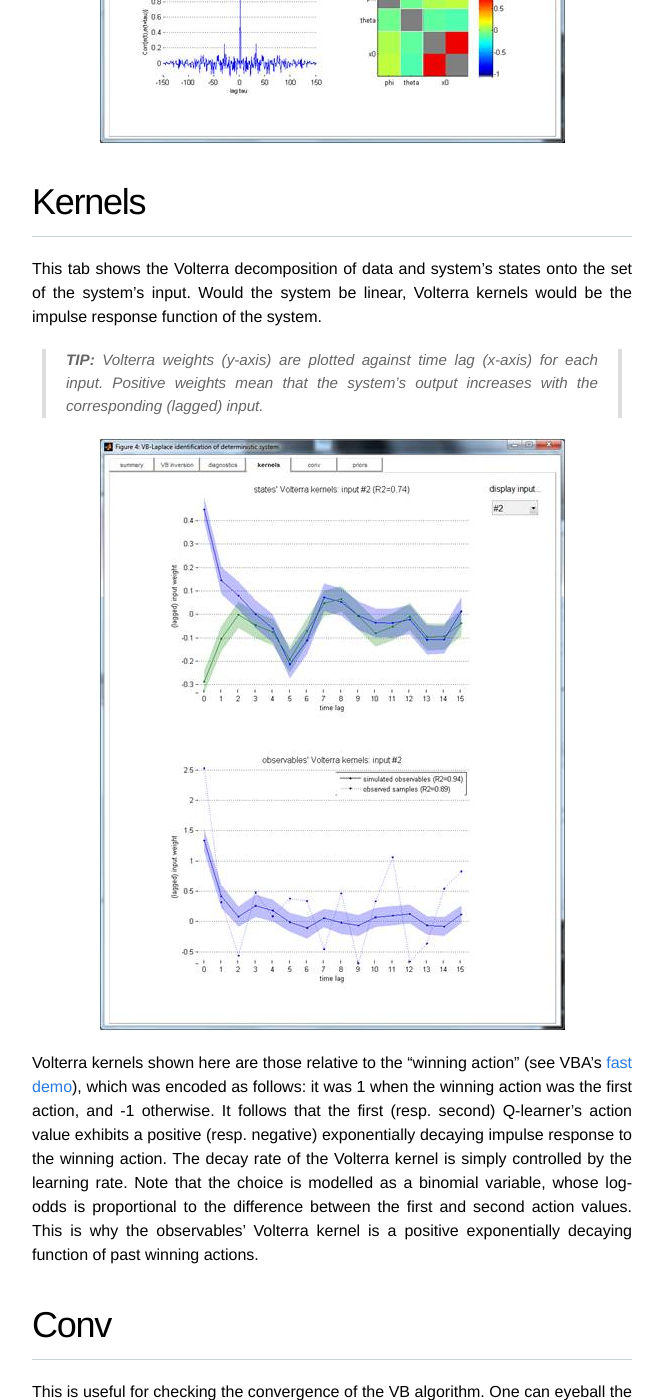
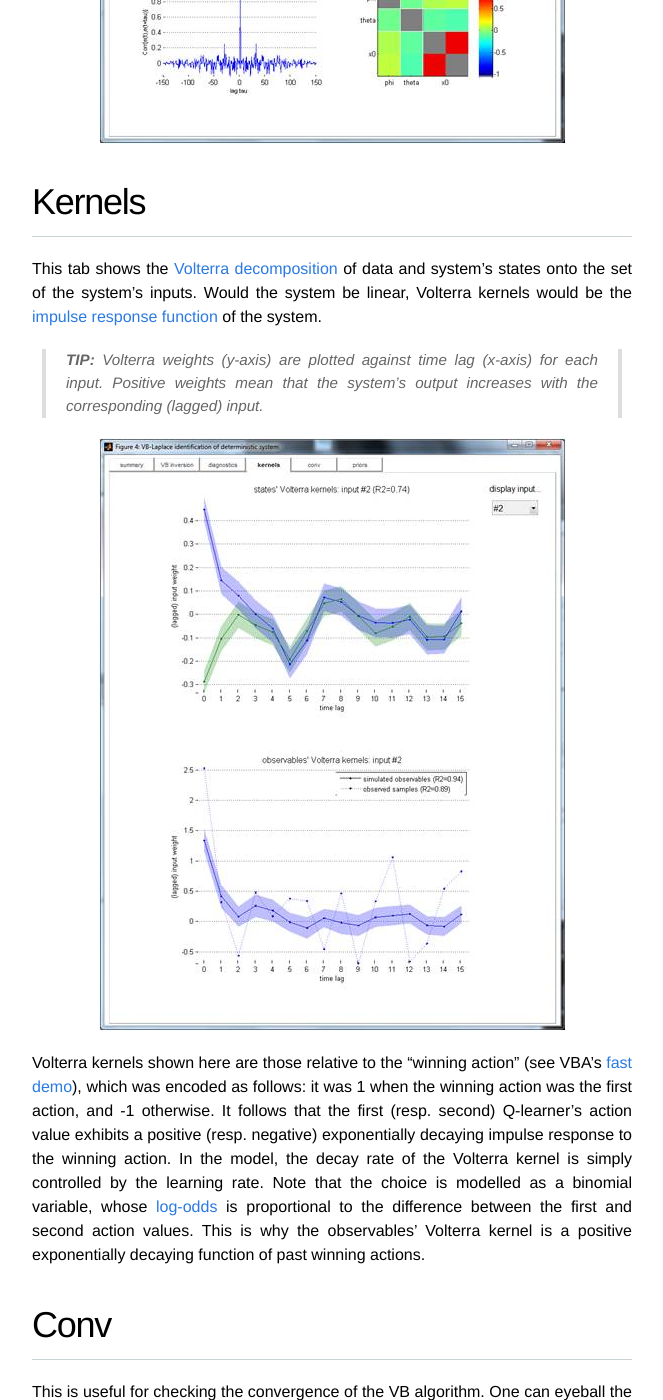
Before and after one commit to MBB-team/VBA-toolbox, a Jekyll site: the page built from _wiki/VBA-graphical-output.md, in a window 1280 px wide and 1400 px high, scrolled down 3097 px. Shown: the whole window, without its empty margins (308-971 px from the left). Built offline with Jekyll 4.4.1, drawn with Linux system fonts in a browser that asks for light colours; nearby versions of some CDN libraries; some of the changed text lies outside the part shown.

Commit message:
Update VBA-graphical-output.md

```diff
--- a/_wiki/VBA-graphical-output.md
+++ b/_wiki/VBA-graphical-output.md
@@ -19,7 +19,7 @@
 
 # VB inversion
 
-Sufficient statistics of the posterior densities are displayed here (errorbars depict posterior standard deviations, grey barplots show the difference between the posterior and the prior means). These include the posterior predictive densities (which are plotted against time and against data).
+[Sufficient statistics](https://en.wikipedia.org/wiki/Sufficient_statistic) of the posterior densities are displayed here (errorbars depict posterior standard deviations, grey barplots show the difference between the posterior and the prior means). These include the [posterior predictive densities](https://en.wikipedia.org/wiki/Posterior_predictive_distribution) (which are plotted against time and against data).
 
 > **TIP:** For binary data (as is the case here), the upper-right panel shows the mean and standard deviation of data samples (y-axis) corresponding to six percentiles of the predicted data (x-axis). Ideally, errorbars should align with the red ellipse (along the main diagonal).
 
@@ -35,13 +35,13 @@
 
 # Kernels
 
-This tab shows the Volterra decomposition of data and system’s states onto the set of the system's input. Would the system be linear, Volterra kernels would be the impulse response function of the system.
+This tab shows the [Volterra decomposition](https://en.wikipedia.org/wiki/Volterra_series) of data and system’s states onto the set of the system's inputs. Would the system be linear, Volterra kernels would be the [impulse response function](https://en.wikipedia.org/wiki/Impulse_response) of the system.
 
 > **TIP:** Volterra weights (y-axis) are plotted against time lag (x-axis) for each input. Positive weights mean that the system's output increases with the corresponding (lagged) input.
 
 ![]({{ site.baseurl }}/images/wiki/tabs/tab4.jpg)
 
-Volterra kernels shown here are those relative to the "winning action" (see VBA's [fast demo]({{ site.baseurl }}/wiki/Fast-demo-Q-learning-model)), which was encoded as follows: it was 1 when the winning action was the first action, and -1 otherwise. It follows that the first (resp. second) Q-learner's action value exhibits a positive (resp. negative) exponentially decaying impulse response to the winning action. The decay rate of the Volterra kernel is simply controlled by the learning rate. Note that the choice is modelled as a binomial variable, whose log-odds is proportional to the difference between the first and second action values. This is why the observables' Volterra kernel is a positive exponentially decaying function of past winning actions.
+Volterra kernels shown here are those relative to the "winning action" (see VBA's [fast demo]({{ site.baseurl }}/wiki/Fast-demo-Q-learning-model)), which was encoded as follows: it was 1 when the winning action was the first action, and -1 otherwise. It follows that the first (resp. second) Q-learner's action value exhibits a positive (resp. negative) exponentially decaying impulse response to the winning action. In the model, the decay rate of the Volterra kernel is simply controlled by the learning rate. Note that the choice is modelled as a binomial variable, whose [log-odds](https://en.wikipedia.org/wiki/Logit) is proportional to the difference between the first and second action values. This is why the observables' Volterra kernel is a positive exponentially decaying function of past winning actions.
 
 
 # Conv
```
Also changed, not shown: other parts of _wiki/VBA-graphical-output.md (+1 -1 lines).
